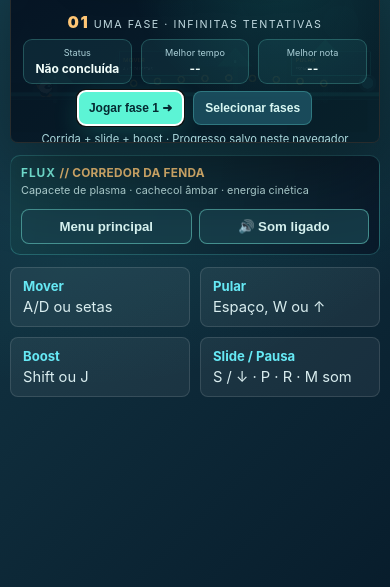
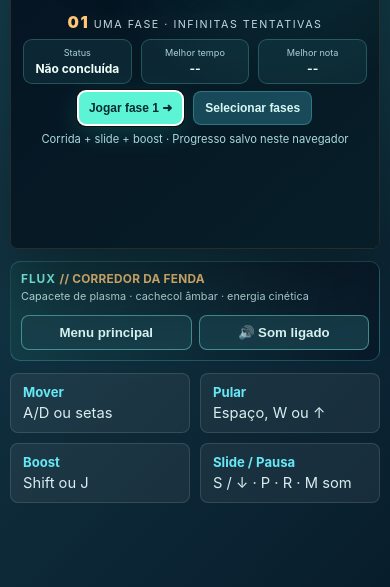
Before and after one commit to jhonyoreis/velocity-rift, a website built with Vite: page index.html in a window 390 px wide. Shown: the part 257-844 px from the top of the page. Built offline with nearby package versions, Linux system fonts and the light colour scheme.

Commit message:
fix(menu): mobile reading layout and stage-clear navigation regression

```diff
--- a/src/styles.css
+++ b/src/styles.css
@@ -236,3 +236,19 @@ button:hover {
   .toolbar-actions { width: 100%; }
   .game-toolbar .sound-toggle { flex: 1; }
 }
+
+/* Give menu screens real reading space on narrow viewports.
+   Gameplay keeps its original 16:9 canvas. */
+@media (max-width: 700px) {
+  .game-panel.menu-active canvas { display: none; }
+  .game-panel.menu-active .overlay {
+    position: relative;
+    min-height: 420px;
+    overflow: visible;
+    display: flex;
+    flex-direction: column;
+    align-items: center;
+    justify-content: center;
+  }
+  .game-panel.menu-active .touch-controls { display: none; }
+}
```
